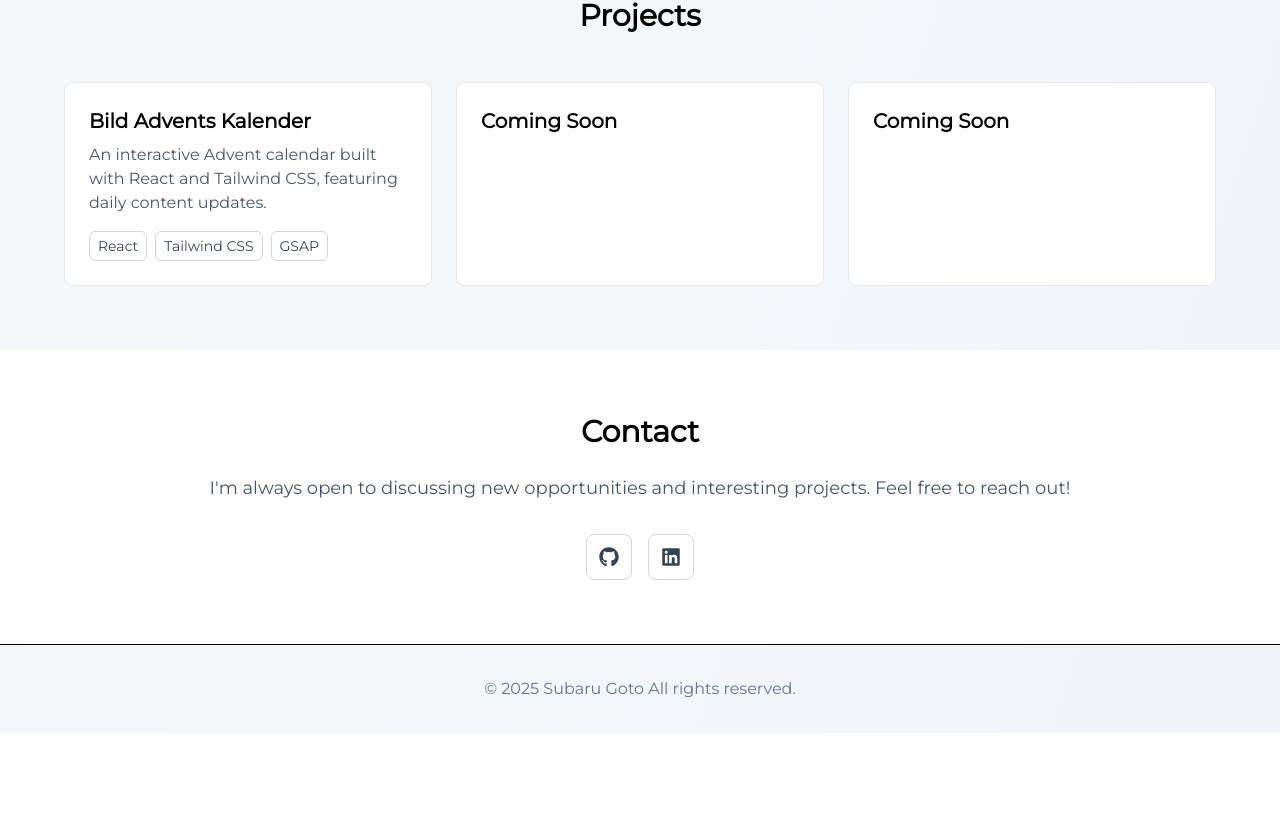
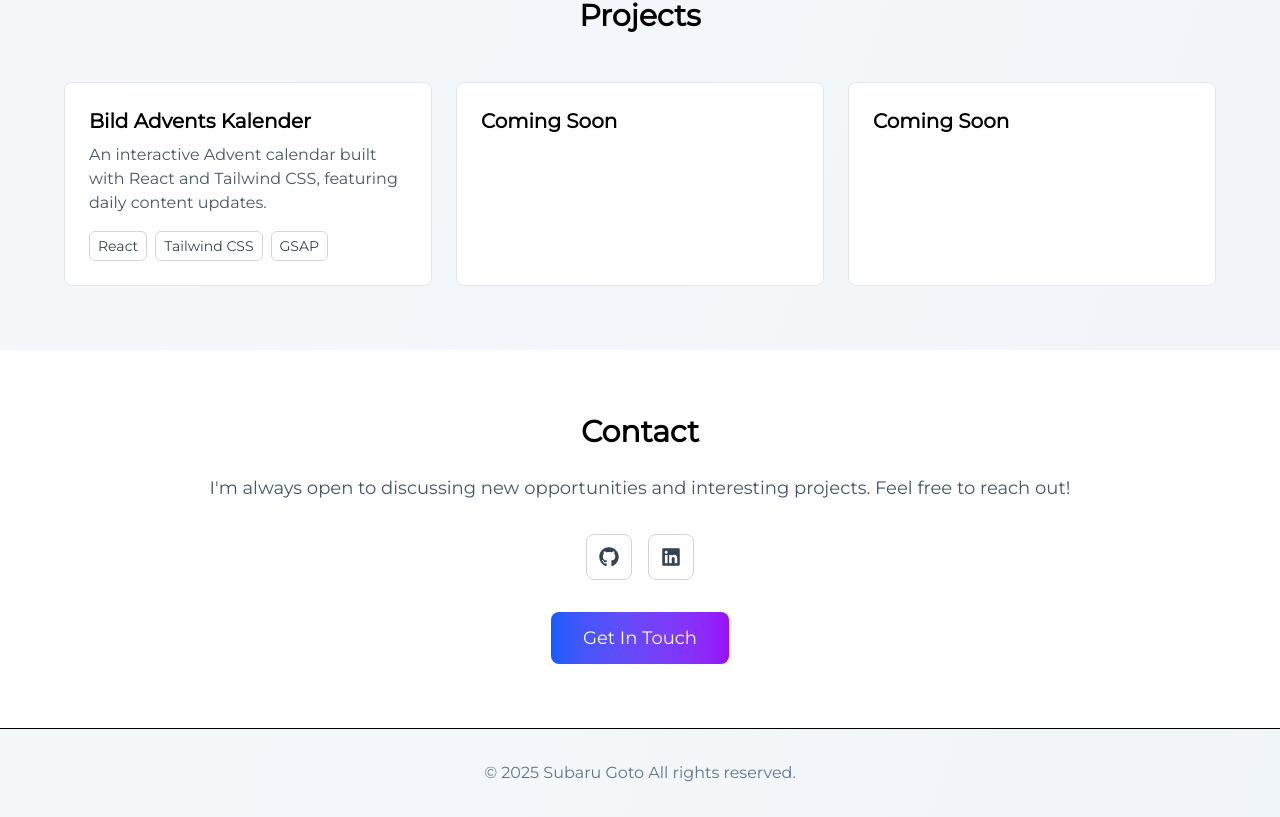
Before and after one commit to Subaru-Goto/AboutMe, a React (Vite) app: page / in a window 1280 px wide. Shown: the part 3090-3907 px from the top of the page. Before the commit the page ends 3823 px from the top, so only its background shows below. Built offline with nearby package versions, Linux system fonts and the light colour scheme; no server answers.

Commit message:
feat: adding a contact button

```diff
--- a/src/components/Contacts.tsx
+++ b/src/components/Contacts.tsx
@@ -1,11 +1,17 @@
+import { useState } from "react";
 import { translations } from "../constant/data";
 import { useLanguage } from "../context/LanguageContext";
 import { FaGithub as Github } from "react-icons/fa";
 import { FaLinkedin as Linkedin } from "react-icons/fa6";
 
 const Contacts = () => {
+  const [isContactModalOpen, setIsContactModalOpen] = useState(false);
   const { language } = useLanguage();
   const t = translations[language];
+
+  const openContactModal = () => {
+    setIsContactModalOpen(true)
+  }
 
   return (
     <section className="py-16 px-4 bg-white dark:bg-slate-800">
@@ -15,7 +21,7 @@ const Contacts = () => {
           {t.contactText}
         </p>
         <div className="flex flex-col sm:flex-row gap-6 justify-center items-center"></div>
-        <div className="flex gap-4 justify-center">
+        <div className="flex gap-4 mb-8 justify-center">
           <a
             href={import.meta.env.VITE_GITHUB_URL}
             target="_blank"
@@ -33,6 +39,14 @@ const Contacts = () => {
             <Linkedin className="cursor-pointer h-5 w-5" />
           </a>
         </div>
+
+        <button
+          onClick={openContactModal}
+          className="px-8 py-3 bg-gradient-to-r from-blue-600 to-purple-600 text-white rounded-lg hover:from-blue-700 hover:to-purple-700 transition-all duration-200 font-medium text-lg"
+        >
+          {t.getInTouch}
+        </button>
+
       </div>
     </section>
   );
--- a/src/constant/data.ts
+++ b/src/constant/data.ts
@@ -57,6 +57,7 @@ export const translations = {
         link: "",
       },
     ],
+    getInTouch: "Get In Touch",
   },
   ja: {
     name: "後藤　昴",
@@ -115,6 +116,7 @@ export const translations = {
         link: "",
       },
     ],
+    getInTouch: "お問い合わせ",
   },
   de: {
     name: "Subaru Goto",
@@ -174,5 +176,6 @@ export const translations = {
         link: "",
       },
     ],
+    getInTouch: "Kontakt aufnehmen",
   },
 };
```
